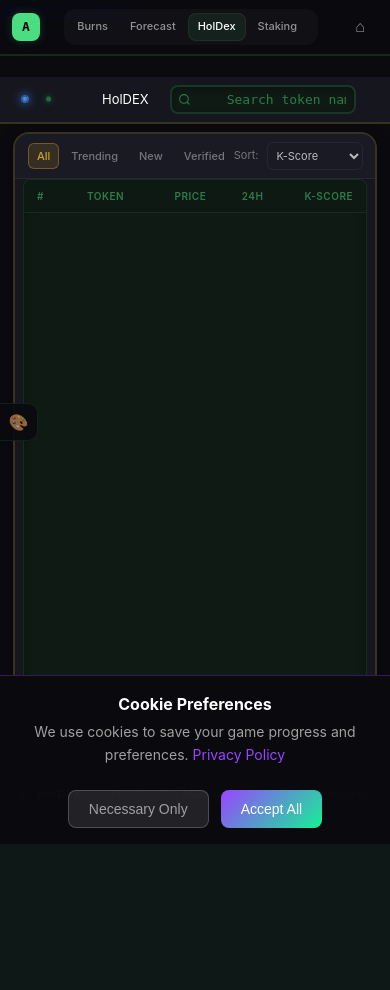
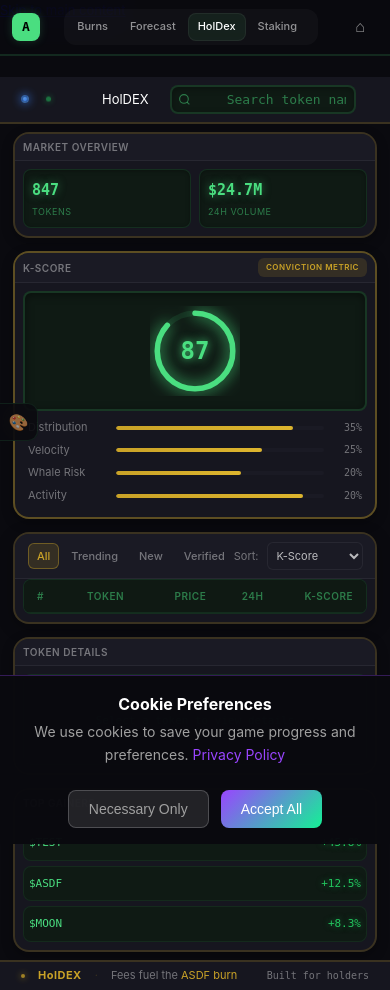
Before and after one commit to Ragnar-no-sleep/ASDF-Web, a PHP site: page /holdex.html in a window 390 px wide. Before the commit the page ends 844 px from the top, so only its background shows below. Run offline with PHP 8.4, Linux system fonts and the light colour scheme; lists and menus that the app fills with data are empty.

Commit message:
fix(hub): make Forecast + HolDex scrollable and restore mobile sidebars
Remove overflow:hidden from html/body on both pages. On mobile, Forecast
now stacks panels vertically (trade terminal first) instead of hiding
side panels. HolDex reflows sidebars above/below the token table on
tablets instead of display:none.

Co-Authored-By: Claude Opus 4.6 <noreply@anthropic.com>

```diff
--- a/css/holdex.css
+++ b/css/holdex.css
@@ -65,8 +65,7 @@
 
 html,
 body {
-  height: 100vh;
-  overflow: hidden;
+  height: 100%;
   background: var(--bg-primary);
 }
 
@@ -133,7 +132,7 @@ body {
 .dashboard {
   display: flex;
   flex-direction: column;
-  height: calc(100vh - var(--eco-nav-height, 56px));
+  min-height: calc(100vh - var(--eco-nav-height, 56px));
 }
 
 /* Header - Device Top Bar */
@@ -1089,10 +1088,15 @@ body {
 @media (max-width: 1024px) {
   .main {
     grid-template-columns: 1fr;
+    overflow-y: auto;
   }
 
-  .sidebar {
-    display: none;
+  .sidebar-left {
+    order: -1; /* K-Score & stats above table */
+  }
+
+  .sidebar-right {
+    order: 1; /* Details below table */
   }
 
   .header-center {
```
Also changed, not shown: css/forecast.css (+10 -7 lines).
